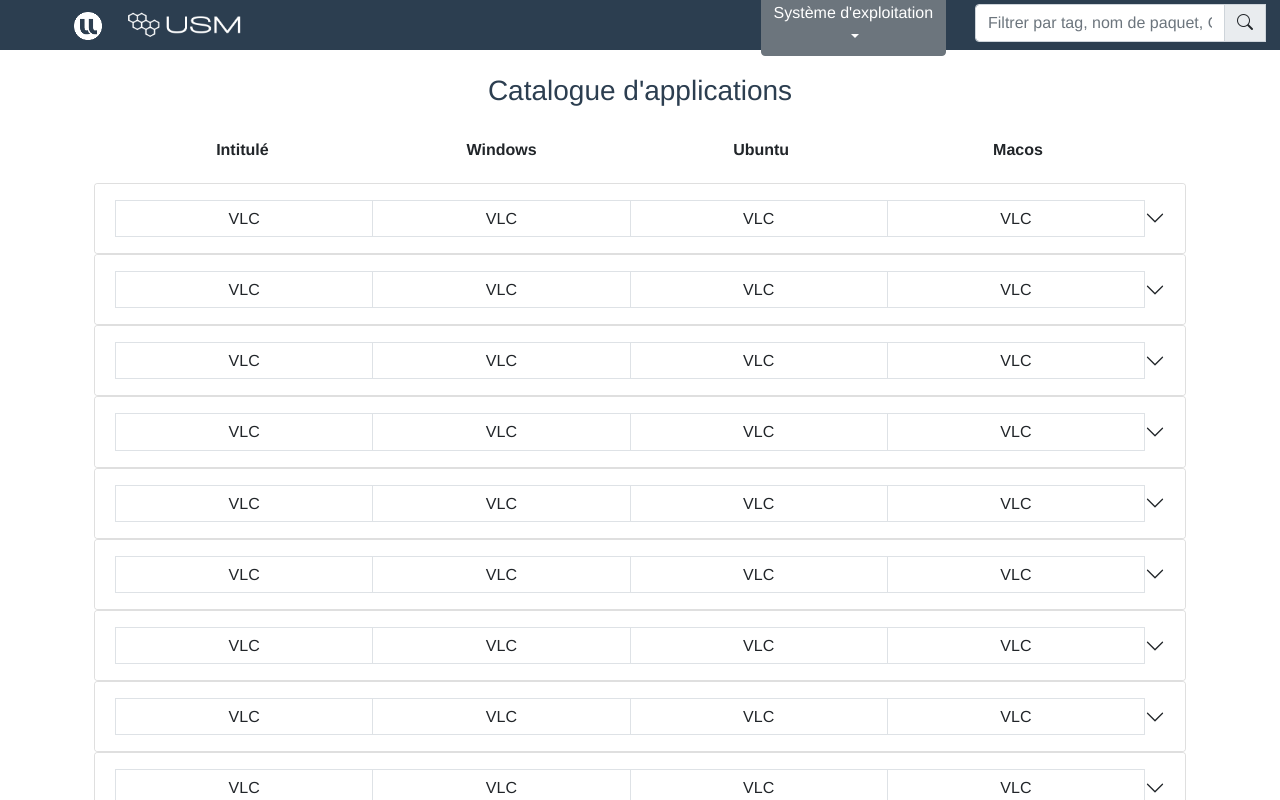
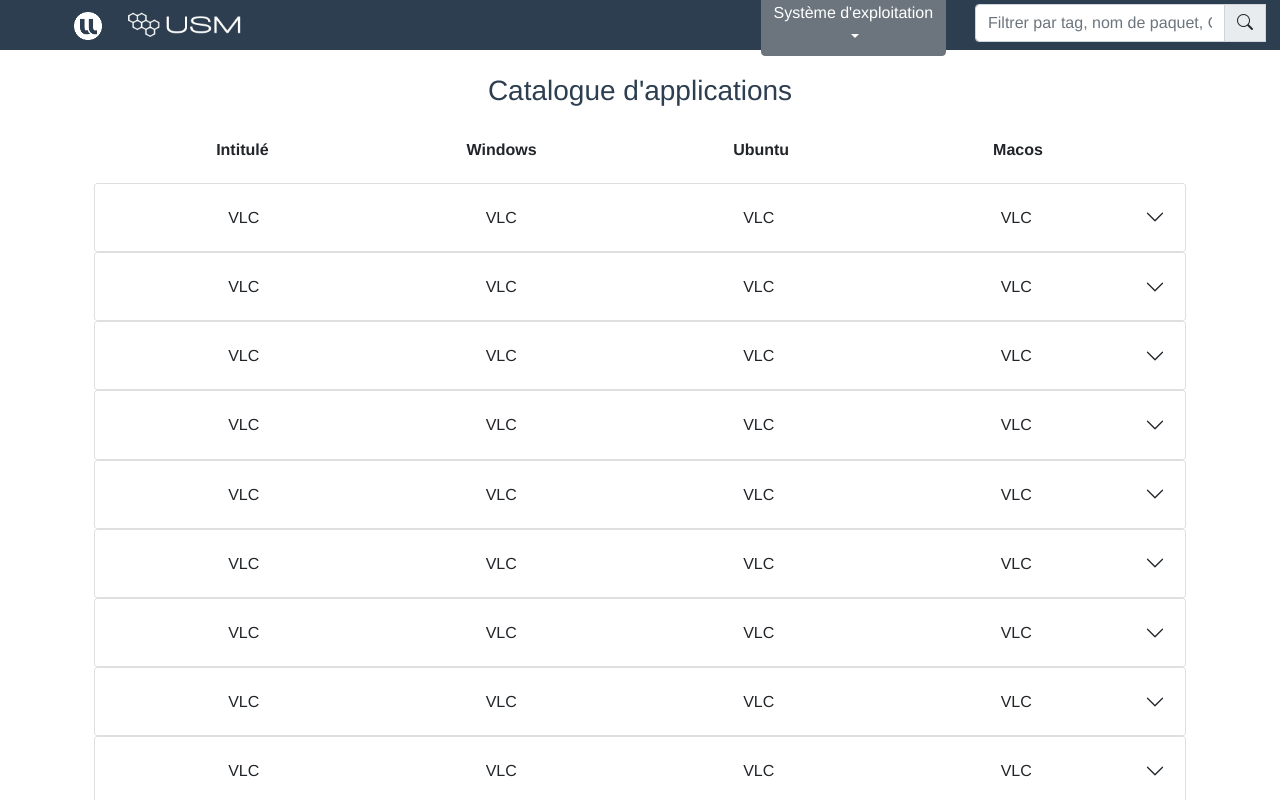
Before and after one commit to acai0/testVue3, a Vue app: page / in a window 1280 px wide. Shown: the top 800 px of the page. Built offline with nearby package versions, Linux system fonts and the light colour scheme.

Commit message:
retrait bordure

```diff
--- a/src/views/HomeView.vue
+++ b/src/views/HomeView.vue
@@ -37,7 +37,7 @@
                 v-on:click="afficheTab()"
               >
                 <!-- <strong>{{ index }} </strong> VLC -->
-                <table class="table table-bordered">
+                <table class="table table-borderless">
                   <tbody>
                     <tr>
                       <td>VLC</td>
```
